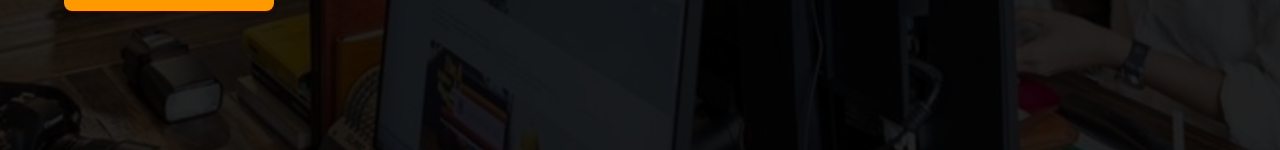
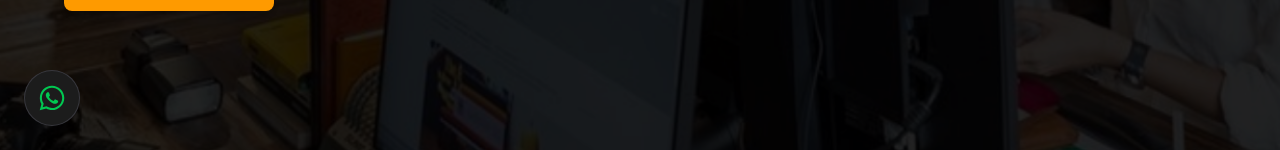
Before and after one commit to Saputra-prog/iphub, a Next.js app: page / in a window 1280 px wide. Shown: the part 650-800 px from the top of the page. Built offline with nearby package versions, Linux system fonts and the light colour scheme.

Commit message:
update navbar dan file logo wa

```diff
--- a/app/components/navbar.tsx
+++ b/app/components/navbar.tsx
@@ -48,7 +48,6 @@ function Navbar() {
               Hubungi Kami
             </a>
           </div>
-
           <div className="flex md:hidden">
             <button
               onClick={toggleMenu}
@@ -69,7 +68,6 @@ function Navbar() {
           </div>
         </div>
       </div>
-
       {isOpen && (
         <div className="md:hidden bg-[#1c1c1c] border-t border-zinc-800 px-6 py-4 space-y-3 text-base font-medium">
           <a href="#home" onClick={closeMenu} className="block hover:text-amber-400 py-1 transition-colors">
--- /dev/null
+++ b/app/components/whatsapp.tsx
@@ -0,0 +1,20 @@
+'use client';
+
+import { FaWhatsapp } from 'react-icons/fa6';
+
+export default function WhatsAppButton() {
+  return (
+    <a
+      href="https://wa.me/628118181466?text=Halo,%20saya%20ingin%20bertanya%20mengenai%20layanan%20IPHUB"
+      target="_blank"
+      rel="noopener noreferrer"
+      aria-label="Chat WhatsApp"
+      className="fixed bottom-6 left-6 z-50 flex items-center justify-center w-14 h-14 bg-[#1c1c1c] text-white border border-zinc-700/80 rounded-full shadow-2xl hover:bg-black hover:border-amber-500 hover:scale-110 active:scale-95 transition-all duration-300 group"
+    >
+      <FaWhatsapp className="w-7 h-7 text-green-500 group-hover:text-green-400 transition-colors" />
+      <span className="absolute left-16 bg-[#1c1c1c] border border-zinc-700 text-white text-xs px-3 py-1.5 rounded-md whitespace-nowrap opacity-0 group-hover:opacity-100 transition-opacity duration-200 pointer-events-none shadow-lg">
+        Hubungi Kami via WhatsApp
+      </span>
+    </a>
+  );
+}
```
